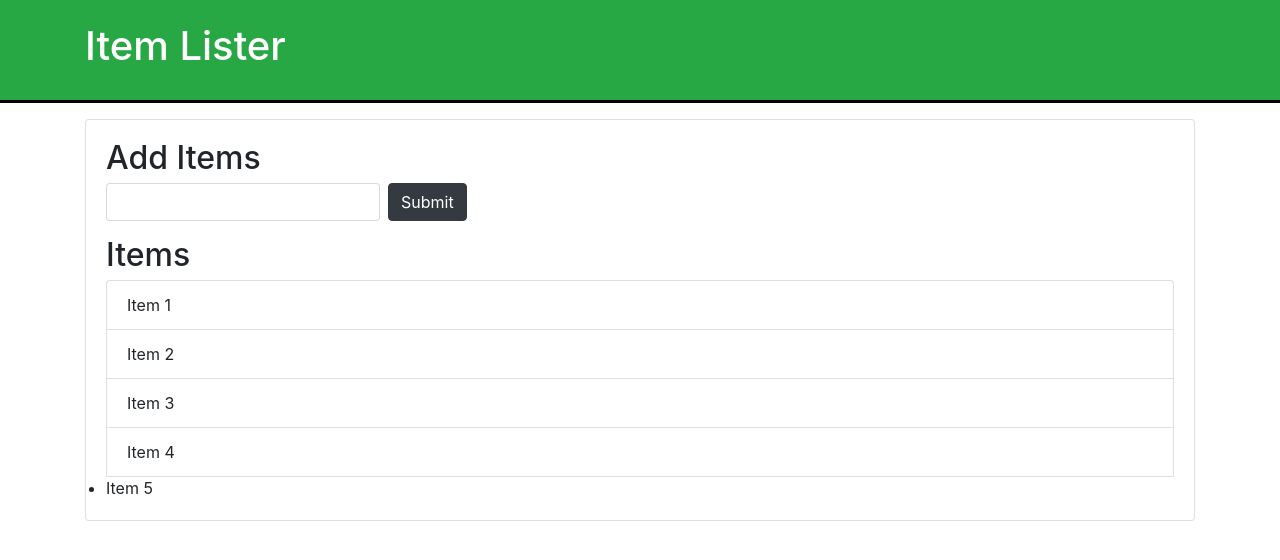
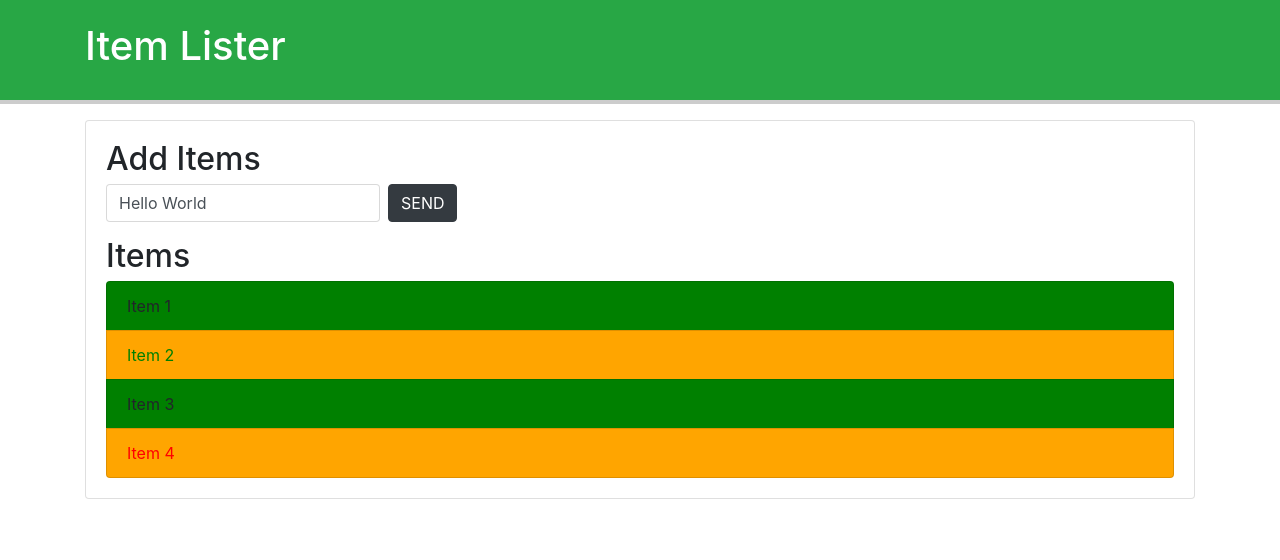
Before and after one commit to pnk-85/newrepo, a plain HTML site: page index.html/index1.html in a window 1280 px wide. Drawn offline with nearby package versions, Linux system fonts and the light colour scheme.

Commit message:
using QuerySelector

```diff
--- a/index.html/dom.js
+++ b/index.html/dom.js
@@ -38,17 +38,46 @@ header.style.borderBottom='solid 3px #000';
 
 // getElementby tagName
 
-var items = document.getElementsByClassName('li');
-console.log('li');
-console.log('li[1]');
-li[1].textContent = 'hello';
-li[1].style.fontWeight = 'bold';
-li[1].style.backgroundColor = 'yellow';
-li[3].style.backgroundColor = 'green';
-li[3].style.fontWeight = 'bold';
-li[0].style.fontWeight = 'bold';
-li[2].style.fontWeight = 'bold';
+// var items = document.getElementsByClassName('li');
+// console.log('li');
+// console.log('li[1]');
+// li[1].textContent = 'hello';
+// li[1].style.fontWeight = 'bold';
+// li[1].style.backgroundColor = 'yellow';
+// li[3].style.backgroundColor = 'green';
+// li[3].style.fontWeight = 'bold';
+// li[0].style.fontWeight = 'bold';
+// li[2].style.fontWeight = 'bold';
 
-for(var i=0; i<li.length; i++){
-    li[i].style.backgroundColor = 'grey';
+// for(var i=0; i<li.length; i++){
+//     li[i].style.backgroundColor = 'grey';
+// }
+
+// querySelrctor
+
+var header = document.querySelector('#main-header');
+header.style.borderBottom = 'solid 4px #ccc';
+
+ var input = document.querySelector('input');
+input.value = 'Hello World';
+
+var submit = document.querySelector('input[type="submit"]');
+submit.value = "SEND";
+
+var seconditem = document.querySelector('.list-group-item:nth-child(2)');
+seconditem.style.color='green';
+
+var lastitem = document.querySelector('.list-group-item:last-child');
+lastitem.style.color = 'red';
+
+// querySelectorAll
+
+var odd = document.querySelectorAll('li:nth-child(odd)');
+var even = document.querySelectorAll('li:nth-child(even)');
+
+for(var i=0; i<odd.length; i++){
+    odd[i].style.backgroundColor='green';
 }
+for(var i=0; i<even.length; i++){
+    even[i].style.backgroundColor='orange';
+}
--- a/index.html/index1.html
+++ b/index.html/index1.html
@@ -26,7 +26,6 @@
       <li class="list-group-item">Item 2</li>
       <li class="list-group-item">Item 3</li>
       <li class="list-group-item">Item 4</li>
-      <li>Item 5</li>
     </ul>
    </div>
   </div>
```
